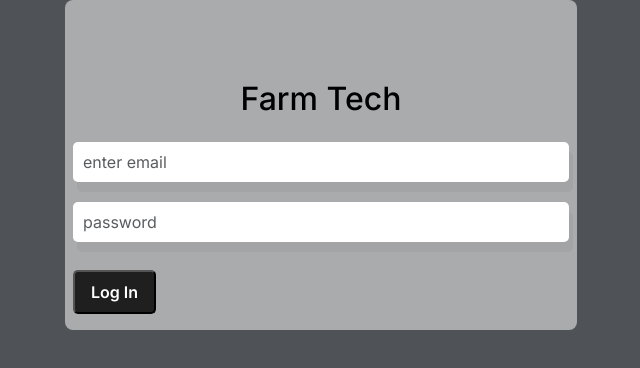
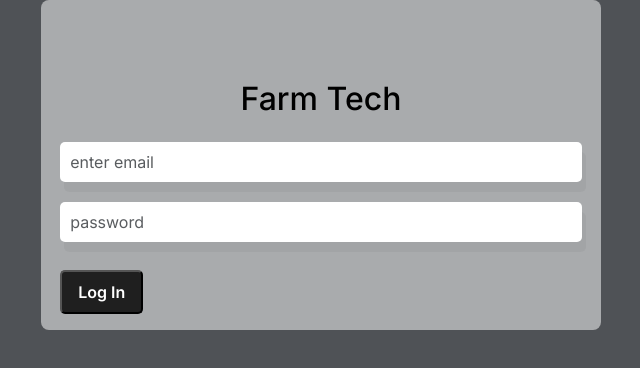
Before and after one commit to CreativesnDevelopersNetwork/Rich-Farmer, a React app: page / in a window 1280 px wide. Shown: the whole page, without its empty margins (319-959 px from the left). Built offline with nearby package versions, Linux system fonts and the light colour scheme; some packages are replaced by stand-ins of ours; no server answers.

Commit message:
Update login.css

```diff
--- a/src/components/Login/login.css
+++ b/src/components/Login/login.css
@@ -25,8 +25,8 @@
     margin-top: 0.5rem;
 }
 .form{
-    width: 32rem;
-    padding: 5rem 0.5rem 1rem 0.5rem;
+    width: 35rem;
+    padding: 5rem 1.2rem 1rem 1.2rem;
     background-color: rgba(252, 252, 251, 0.525);
     border-radius: 8px;
     -webkit-border-radius: 8px;
```
